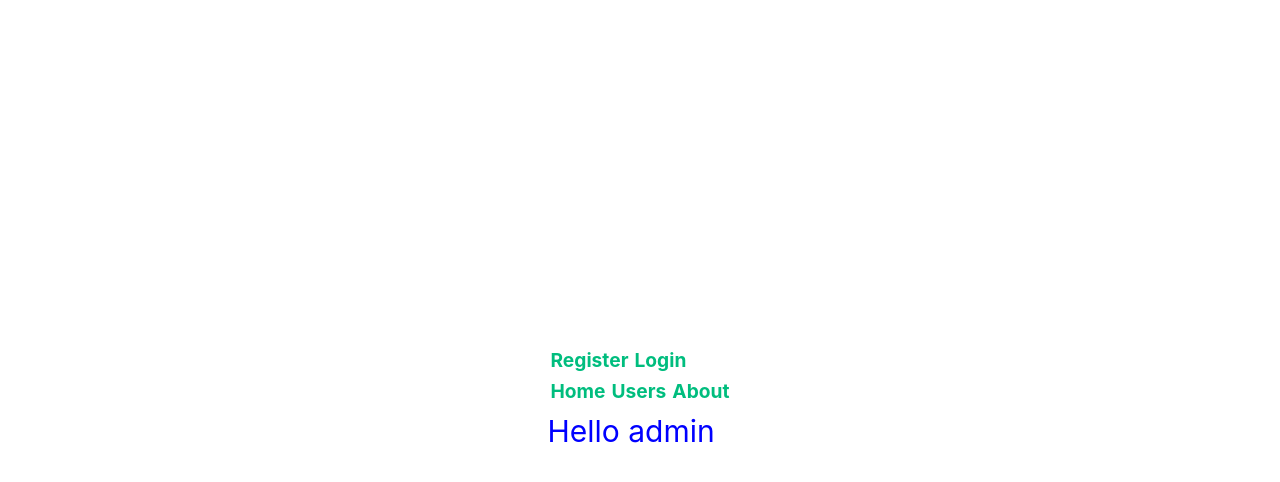
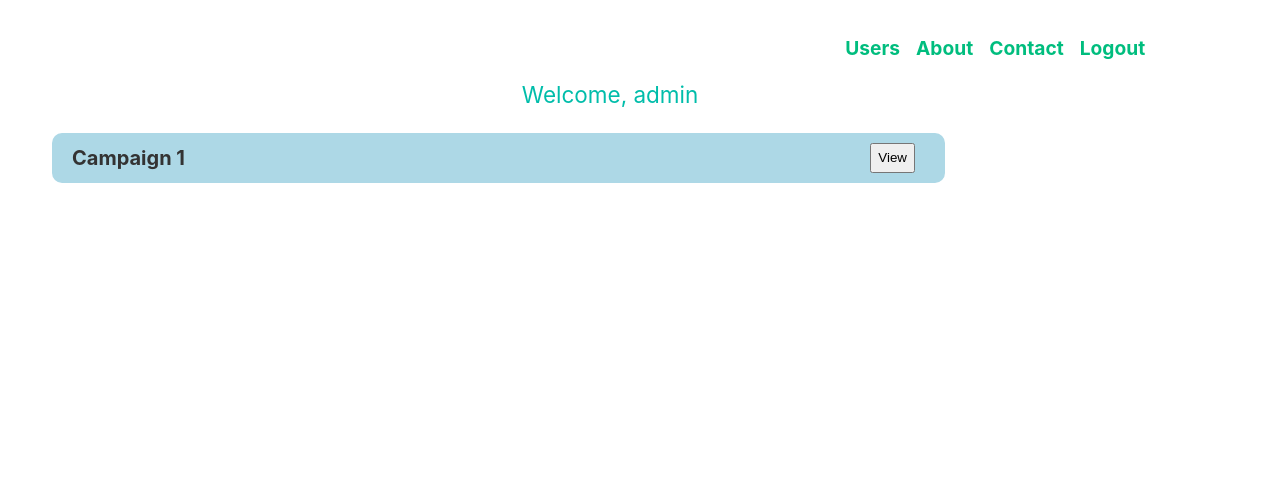
Before and after one commit to srupat/Influencer-Engagement-Sponsorship-Coordination-Platform, a Vue app in the folder frontend/iescp/: page /admin/dashboard in a window 1280 px wide. Shown: the top 482 px of the page. Built offline with nearby package versions, Linux system fonts and the light colour scheme.

Commit message:
admin dash init

```diff
--- a/frontend/iescp/src/App.vue
+++ b/frontend/iescp/src/App.vue
@@ -1,9 +1,6 @@
 <template>
   <div id="app">
-    <nav>
-      <router-link to="/">Register</router-link>
-      <router-link to="/login/role">Login</router-link>
-    </nav>
+
     <router-view></router-view>
   </div>
 </template>
--- a/frontend/iescp/src/assets/main.css
+++ b/frontend/iescp/src/assets/main.css
@@ -1,10 +1,21 @@
 @import './base.css';
 
+html, body {
+  margin: 0;
+  padding: 0;
+  width: 100%;
+  height: 100%;
+}
+
 #app {
-  max-width: 100rem;
-  margin: 0 auto;
-  padding: 2rem;
+  max-width: 100%;
+  width: 100%;
+  margin: 0;
+  padding: 10px;
   font-weight: normal;
+  display: flex;
+  flex-direction: column;
+  min-height: 100vh;
 }
 
 a,
@@ -26,14 +37,16 @@ a,
 @media (min-width: 1024px) {
   body {
     display: flex;
-    place-items: center;
+    flex-direction: column;
+    align-items: center;
+    justify-content: flex-start;
   }
 
   #app {
+    width: 95%;
     display: flex;
     flex-direction: column;
-    justify-content: space-around;
-    /* grid-template-columns: 1fr 1fr 1fr; */
-    /* padding: 0 10rem; */
+    justify-content: flex-start;
+    padding: 10px;
   }
 }
--- /dev/null
+++ b/frontend/iescp/src/components/admin/ViewCampaign.vue
@@ -0,0 +1,44 @@
+<template>
+    <div class="horizontal-component">
+        <div class="message">{{ message }}</div>
+        <button class="btn btn-success">View</button>
+    </div>
+</template>
+
+<script>
+export default {
+    props: {
+        message: {
+            type: String,
+            required: true
+        }
+    }
+}
+</script>
+
+<style scoped>
+.horizontal-component {
+    display: flex;
+    align-items: center;
+    justify-content: space-between;
+    height: 50px;
+    background-color: lightblue;
+    margin-bottom: 20px;
+    margin-top: 20px;
+    width: 80%;
+    border-radius: 10px;
+}
+
+.message {
+    flex: 1;
+    margin: 20px;
+    color: #333;
+    font-size: 20px;
+    font-weight: bold;
+}
+
+.btn-success {
+    height: 30px;
+    margin: 30px;
+}
+</style>
--- a/frontend/iescp/src/views/admin/AdminDashboard.vue
+++ b/frontend/iescp/src/views/admin/AdminDashboard.vue
@@ -1,27 +1,50 @@
 <template>
-    <nav>
-        <router-link to="/admin/home">Home</router-link>
+    <nav class="navbar">
+        <!-- <router-link to="/admin/home">Home</router-link> -->
         <router-link to="/admin/users">Users</router-link>
         <router-link to="/about">About</router-link>
-
+        <router-link to="/contact">Contact</router-link>
+        <router-link to="/logout">Logout</router-link>
     </nav>
     <div>
-        <h1>{{ message }}</h1>
+        <h2 class="welcome">{{ message }}</h2>
     </div>
+    <ViewCampaign :message="msg" />
 </template>
 
 <script>
+// use v-for for adding a for loop for each campaign that you fetch from the backend
+import ViewCampaign from '@/components/admin/ViewCampaign.vue'
 export default {
     data() {
         return {
-            message: 'Hello admin'
+            message: 'Welcome, admin',
+            msg: 'Campaign 1'
         }
+    },
+    components: {
+        ViewCampaign
     }
 }
 </script>
 
 <style scoped>
-h1 {
-    color: blue;
+.navbar {
+    display: flex;
+    justify-content: flex-end;
+    align-items: center;
+    /* background-color: #f2f2f2; */
+    padding: 10px;
+}
+
+.navbar a{
+    margin-right: 10px;
+    color: hsla(160, 100%, 37%, 1);
+    text-decoration: none;
+}
+
+.welcome {
+    text-align: center;
+    color: rgb(0, 189, 170);
 }
 </style>
--- a/frontend/iescp/src/views/auth/LoginRole.vue
+++ b/frontend/iescp/src/views/auth/LoginRole.vue
@@ -1,4 +1,8 @@
 <template>
+  <nav>
+      <router-link to="/">Register</router-link>
+      <router-link to="/login/role">Login</router-link>
+    </nav>
   <div class="register-role">
     <h1>Login As</h1>
     <div class="role-images">
--- a/frontend/iescp/src/views/auth/RegisterRole.vue
+++ b/frontend/iescp/src/views/auth/RegisterRole.vue
@@ -1,4 +1,8 @@
 <template>
+  <nav>
+      <router-link to="/">Register</router-link>
+      <router-link to="/login/role">Login</router-link>
+    </nav>
   <div class="register-role">
     <h1>Register As</h1>
     <div class="role-images">
```
